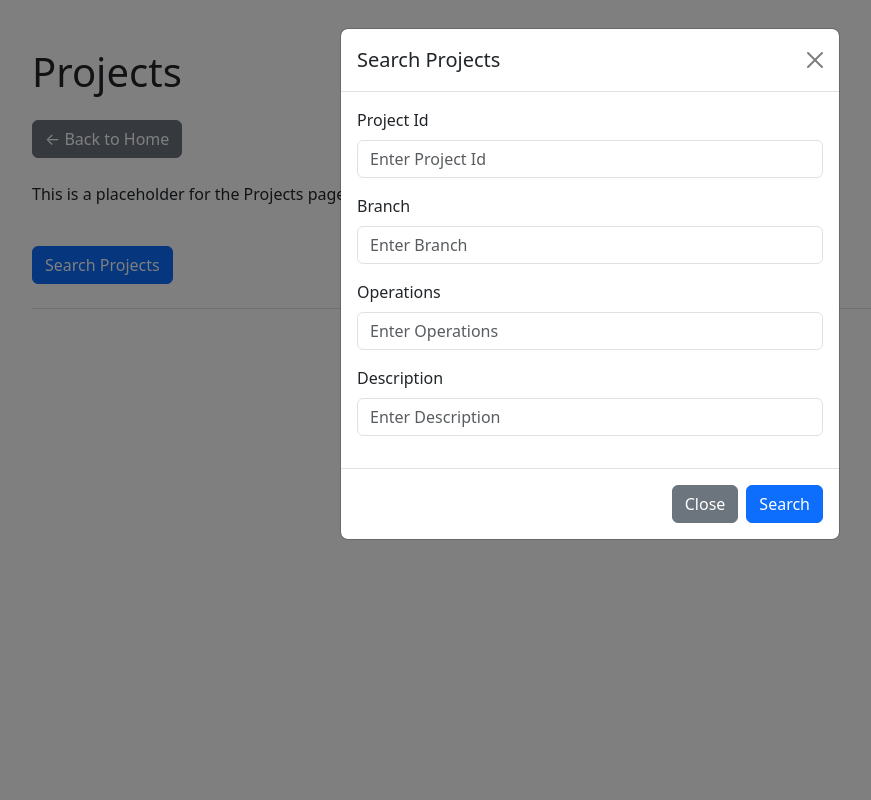
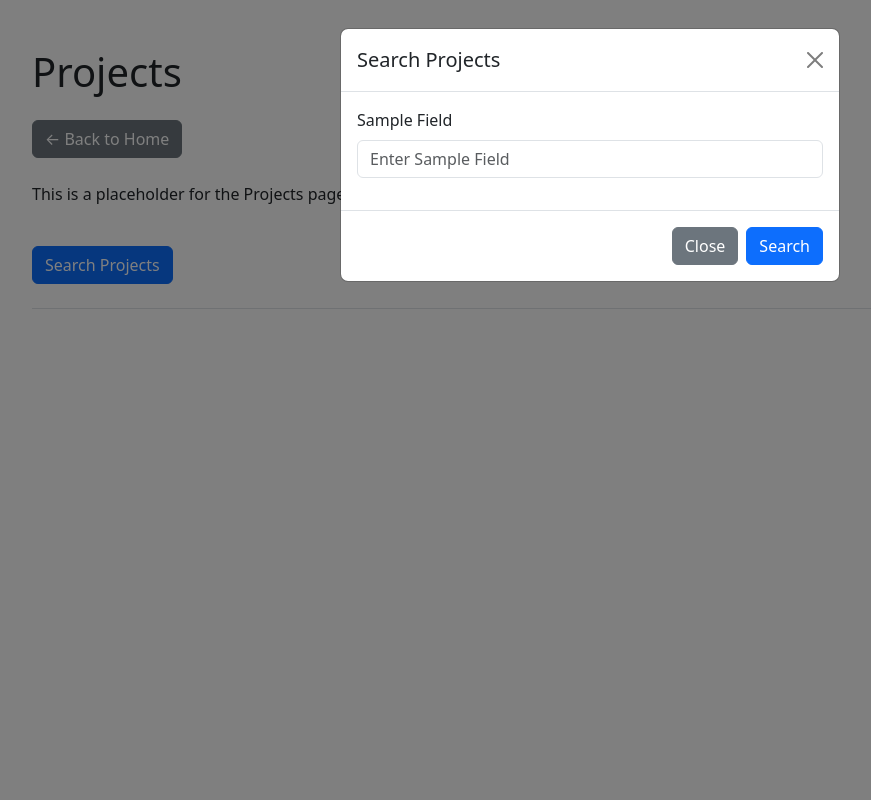
Before and after one commit to jesundma/Depreciation-Simulation, a Flask app: template gui_web/templates/projects.html in a window 1280 px wide, after a click on "Search Projects". Shown: the whole page, without its empty margins (50-921 px from the left). Run offline with Flask 3, Linux system fonts and the light colour scheme; the template is opened without the code that fills it: most values are stand-ins (such as "Sample title", 1, 10 or a date in 2020).

Commit message:
Dynamic search form. Search form created according data model. Dynamic model not in other functions.

```diff
--- a/db/database_service.py
+++ b/db/database_service.py
@@ -577,13 +577,14 @@ class DatabaseService:
                     # Now upsert projects
                     from psycopg2.extras import execute_values
                     query_upsert = """
-                        INSERT INTO projects (project_id, branch, operations, description, depreciation_method)
+                        INSERT INTO projects (project_id, branch, operations, description, depreciation_method, cost_center)
                         VALUES %s
                         ON CONFLICT (project_id) DO UPDATE
                         SET branch = EXCLUDED.branch,
                             operations = EXCLUDED.operations,
                             description = EXCLUDED.description,
-                            depreciation_method = EXCLUDED.depreciation_method;
+                            depreciation_method = EXCLUDED.depreciation_method,
+                            cost_center = EXCLUDED.cost_center;
                     """
                     execute_values(cur, query_upsert, sanitized_projects)
                     conn.commit()
--- a/gui_web/app.py
+++ b/gui_web/app.py
@@ -8,6 +8,7 @@ import os
 from services.import_service import ImportService
 from gui_web.auth import register_login_routes, login_required, admin_required
 from models import db
+from models.project_model import Project
 
 # Load environment variables from .env file
 load_dotenv()
@@ -35,12 +36,14 @@ def home():
     return render_template('index.html', role=role)
 
 @app.route('/import')
+@admin_required
 def import_page():
     return render_template('import.html')
 
 @app.route('/projects')
 def projects_page():
-    return render_template('projects.html')
+    project_fields = list(Project.__dataclass_fields__.keys())
+    return render_template('projects.html', project_fields=project_fields)
 
 @app.route('/admin')
 @admin_required
@@ -182,5 +185,10 @@ def admin_delete_users():
     success, message = UserService.delete_users(user_ids)
     return jsonify({'success': success, 'message': message})
 
+@app.route('/reports')
+@login_required
+def reports_page():
+    return render_template('reports.html')
+
 if __name__ == '__main__':
     app.run(debug=True)
--- a/gui_web/templates/projects.html
+++ b/gui_web/templates/projects.html
@@ -29,22 +29,12 @@
           </div>
           <div class="modal-body">
             <form id="search-projects-form">
-              <div class="mb-3">
-                <label for="search-project-id" class="form-label">Project Id</label>
-                <input type="text" class="form-control" id="search-project-id" name="project_id" placeholder="Enter Project Id">
-              </div>
-              <div class="mb-3">
-                <label for="search-branch" class="form-label">Branch</label>
-                <input type="text" class="form-control" id="search-branch" name="branch" placeholder="Enter Branch">
-              </div>
-              <div class="mb-3">
-                <label for="search-operations" class="form-label">Operations</label>
-                <input type="text" class="form-control" id="search-operations" name="operations" placeholder="Enter Operations">
-              </div>
-              <div class="mb-3">
-                <label for="search-description" class="form-label">Description</label>
-                <input type="text" class="form-control" id="search-description" name="description" placeholder="Enter Description">
-              </div>
+              {% for field in project_fields %}
+                <div class="mb-3">
+                  <label for="search-{{ field }}" class="form-label">{{ field.replace('_', ' ').title() }}</label>
+                  <input type="text" class="form-control" id="search-{{ field }}" name="{{ field }}" placeholder="Enter {{ field.replace('_', ' ').title() }}">
+                </div>
+              {% endfor %}
             </form>
           </div>
           <div class="modal-footer">
@@ -80,6 +70,9 @@
 
     <script src="https://cdn.jsdelivr.net/npm/bootstrap@5.3.0/dist/js/bootstrap.bundle.min.js"></script>
     <script>
+    // Make project_fields available in JS (Jinja2 block for correct placement)
+    var projectFields = {{ project_fields|tojson|safe }};
+
     // Search and display results with checkboxes
     document.getElementById('search-projects-btn').addEventListener('click', function() {
       const form = document.getElementById('search-projects-form');
@@ -95,16 +88,18 @@
           if (!Array.isArray(data) || data.length === 0) {
             html = '<div class="alert alert-warning">No projects found.</div>';
           } else {
-            html += '<table class="table table-bordered"><thead><tr><th></th><th>Project Id</th><th>Branch</th><th>Operations</th><th>Description</th><th>Depreciation Method</th></tr></thead><tbody>';
+            html += '<table class="table table-bordered"><thead><tr><th></th>';
+            projectFields.forEach(function(field) {
+              html += `<th>${field.replace('_', ' ').replace(/\b\w/g, l => l.toUpperCase())}</th>`;
+            });
+            html += '</tr></thead><tbody>';
             data.forEach(function(proj) {
               if (typeof proj !== 'object' || proj === null) return;
               html += '<tr>';
               html += `<td><input type="checkbox" name="project_id" value="${proj.project_id ?? proj['project_id'] ?? ''}"></td>`;
-              html += `<td>${proj.project_id ?? proj['project_id'] ?? ''}</td>`;
-              html += `<td>${proj.branch ?? proj['branch'] ?? ''}</td>`;
-              html += `<td>${proj.operations ?? proj['operations'] ?? ''}</td>`;
-              html += `<td>${proj.description ?? proj['description'] ?? ''}</td>`;
-              html += `<td>${proj.depreciation_method ?? proj['depreciation_method'] ?? ''}</td>`;
+              projectFields.forEach(function(field) {
+                html += `<td>${proj[field] ?? ''}</td>`;
+              });
               html += '</tr>';
             });
             html += '</tbody></table>';
--- a/models/project_model.py
+++ b/models/project_model.py
@@ -8,6 +8,7 @@ class Project:
     operations: str
     description: str
     depreciation_method: int  # Foreign key referencing depreciation_schedules(depreciation_id)
+    cost_center: int  # Cost center for the project
 
 @dataclass
 class ProjectClassification:
```
Also changed, not shown: gui_web/templates/index.html (+6 -4 lines), gui_web/templates/reports.html (added, +15 -0 lines), services/import_service.py (+4 -8 lines).
